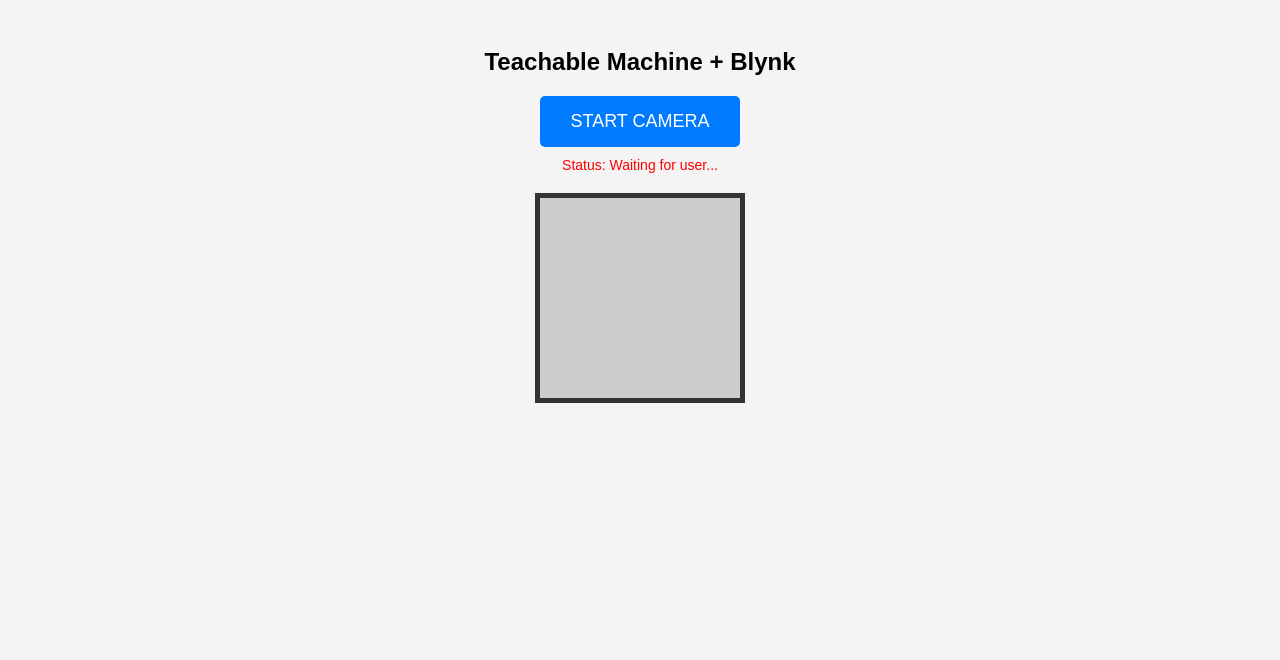
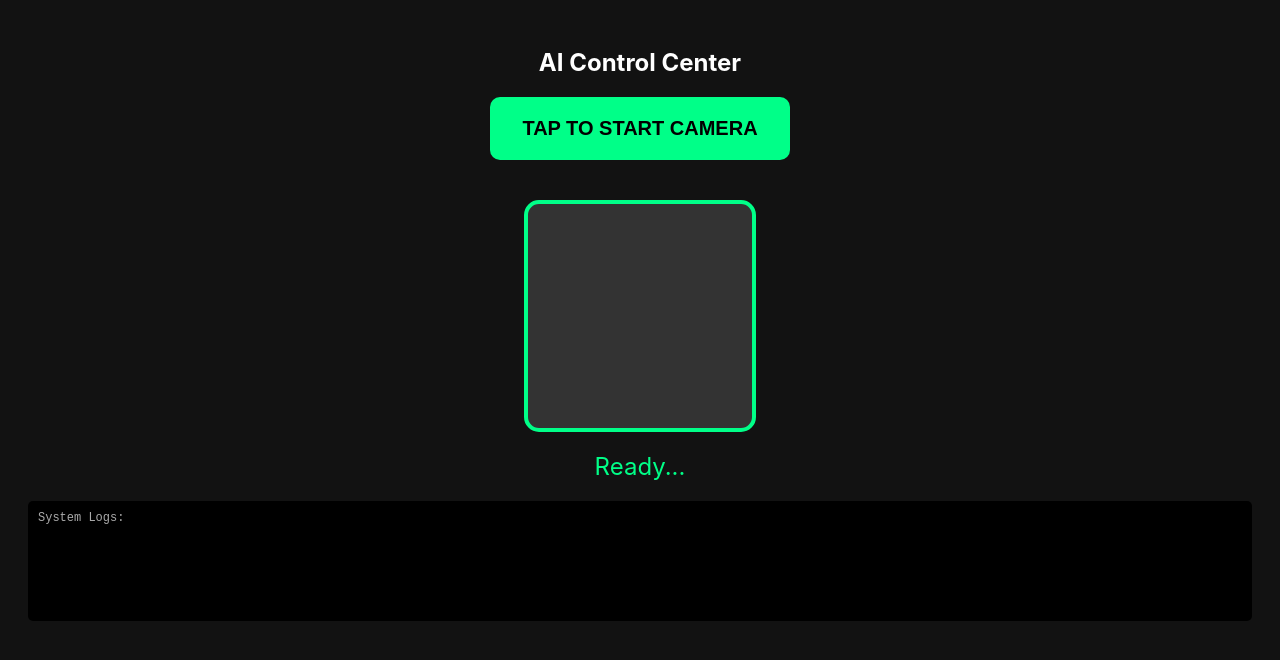
Before and after one commit to Keerthana-2387/Blynk, a plain HTML site: page index.html in a window 1280 px wide. Drawn offline with Linux system fonts and the light colour scheme.

Commit message:
Update index.html

```diff
--- a/index.html
+++ b/index.html
@@ -2,75 +2,73 @@
 <html lang="en">
 <head>
     <meta charset="UTF-8">
-    <meta name="viewport" content="width=device-width, initial-scale=1.0">
-    <title>TM to Blynk</title>
+    <meta name="viewport" content="width=device-width, initial-scale=1.0, maximum-scale=1.0, user-scalable=no">
+    <title>ESP32 Camera Controller</title>
     <style>
-        body { font-family: sans-serif; text-align: center; padding: 20px; background: #f4f4f4; }
-        #webcam-container { margin: 20px auto; border: 5px solid #333; width: 200px; height: 200px; background: #ccc; }
-        button { padding: 15px 30px; font-size: 18px; cursor: pointer; background: #007bff; color: white; border: none; border-radius: 5px; }
-        #label-container { margin-top: 20px; font-weight: bold; font-size: 20px; }
-        #status { color: red; margin-top: 10px; font-size: 14px; }
+        body { font-family: -apple-system, sans-serif; text-align: center; background: #121212; color: white; padding: 20px; }
+        #webcam-container { margin: 20px auto; border-radius: 15px; overflow: hidden; border: 4px solid #00ff88; width: 224px; height: 224px; background: #333; }
+        button { padding: 20px; width: 100%; max-width: 300px; font-size: 20px; font-weight: bold; cursor: pointer; background: #00ff88; color: black; border: none; border-radius: 10px; margin-bottom: 20px; }
+        #log { font-family: monospace; font-size: 12px; color: #aaa; text-align: left; background: #000; padding: 10px; border-radius: 5px; height: 100px; overflow-y: scroll; margin-top: 20px; }
+        .label { font-size: 24px; margin: 10px; color: #00ff88; }
     </style>
 </head>
 <body>
 
-    <h2>Teachable Machine + Blynk</h2>
+    <h2>AI Control Center</h2>
+    <button type="button" id="start-btn" onclick="init()">TAP TO START CAMERA</button>
 
-    <button type="button" onclick="init()">START CAMERA</button>
+    <div id="webcam-container"></div>
+    <div id="label-container" class="label">Ready...</div>
 
-    <div id="status">Status: Waiting for user...</div>
-    <div id="webcam-container"></div>
-    <div id="label-container"></div>
+    <div id="log">System Logs:<br></div>
 
     <script src="https://cdn.jsdelivr.net/npm/@tensorflow/tfjs@latest/dist/tf.min.js"></script>
     <script src="https://cdn.jsdelivr.net/npm/@teachablemachine/image@latest/dist/teachablemachine-image.min.js"></script>
 
     <script type="text/javascript">
-        // --- CONFIGURATION ---
-        const URL = "https://teachablemachine.withgoogle.com/models/YOUR_ID/"; // Update this!
-        const BLYNK_TOKEN = "YOUR_TOKEN"; // Update this!
-        // ---------------------
+        // --- YOUR CONFIG ---
+        const URL = "https://teachablemachine.withgoogle.com/models/YOUR_ID/";
+        const BLYNK_TOKEN = "YOUR_TOKEN";
+        // -------------------
 
         let model, webcam, labelContainer, maxPredictions;
         let lastValue = -1;
 
+        function info(msg) {
+            document.getElementById("log").innerHTML += "> " + msg + "<br>";
+            console.log(msg);
+        }
+
         async function init() {
-            const status = document.getElementById("status");
-            status.innerHTML = "Status: Loading Model...";
-            status.style.color = "blue";
+            info("Loading libraries...");
+            document.getElementById("start-btn").style.display = "none";
 
             try {
-                const modelURL = URL + "model.json";
-                const metadataURL = URL + "metadata.json";
+                // 1. Load Model
+                model = await tmImage.load(URL + "model.json", URL + "metadata.json");
+                maxPredictions = model.getTotalClasses();
+                info("Model Loaded!");
 
-                // Load model
-                model = await tmImage.load(modelURL, metadataURL);
-                maxPredictions = model.getTotalClasses();
+                // 2. Setup Webcam (Mobile specific constraints)
+                const flip = true;
+                webcam = new tmImage.Webcam(224, 224, flip);
 
-                // Setup webcam
-                status.innerHTML = "Status: Accessing Camera...";
-                webcam = new tmImage.Webcam(200, 200, true);
+                info("Requesting Camera...");
+                await webcam.setup({ facingMode: "user" }); // Force front camera for selfie mode
 
-                // For mobile, we request the camera and wait
-                await webcam.setup({ facingMode: "user" });
+                // 3. Play and Bind
                 await webcam.play();
+                info("Camera Playing!");
 
-                status.innerHTML = "Status: Running!";
-                status.style.color = "green";
+                document.getElementById("webcam-container").appendChild(webcam.canvas);
+                labelContainer = document.getElementById("label-container");
 
                 window.requestAnimationFrame(loop);
-
-                // Append to DOM
-                document.getElementById("webcam-container").appendChild(webcam.canvas);
-                labelContainer = document.getElementById("label-container");
-                for (let i = 0; i < maxPredictions; i++) {
-                    labelContainer.appendChild(document.createElement("div"));
-                }
             } catch (err) {
-                console.error(err);
-                status.innerHTML = "Error: " + err.message;
-                status.style.color = "red";
-                alert("Camera error. Make sure you are on HTTPS and allowed permissions.");
+                info("CRITICAL ERROR: " + err);
+                document.getElementById("start-btn").style.display = "block";
+                document.getElementById("start-btn").innerHTML = "RETRY CAMERA";
+                alert("Please check: Settings > Safari/Chrome > Camera > Allow");
             }
         }
 
@@ -82,20 +80,16 @@
 
         async function predict() {
             const prediction = await model.predict(webcam.canvas);
-
-            // Logic: if class 0 is > 90%
-            let currentValue = prediction[0].probability > 0.9 ? 1 : 0;
+            let currentValue = prediction[0].probability > 0.85 ? 1 : 0;
 
             if (currentValue !== lastValue) {
                 lastValue = currentValue;
-                // Send to Blynk
-                fetch(`https://blynk.cloud/external/api/update?token=${BLYNK_TOKEN}&v1=${currentValue}`, {mode: 'no-cors'});
+                // Blynk Update
+                fetch(`https://blynk.cloud/external/api/update?token=${BLYNK_TOKEN}&v1=${currentValue}`, {mode: 'no-cors'})
+                .then(() => info("Blynk Updated: " + currentValue));
             }
 
-            for (let i = 0; i < maxPredictions; i++) {
-                const classPrediction = prediction[i].className + ": " + (prediction[i].probability * 100).toFixed(0) + "%";
-                labelContainer.childNodes[i].innerHTML = classPrediction;
-            }
+            labelContainer.innerHTML = prediction[0].className + ": " + (prediction[0].probability * 100).toFixed(0) + "%";
         }
     </script>
 </body>
```
